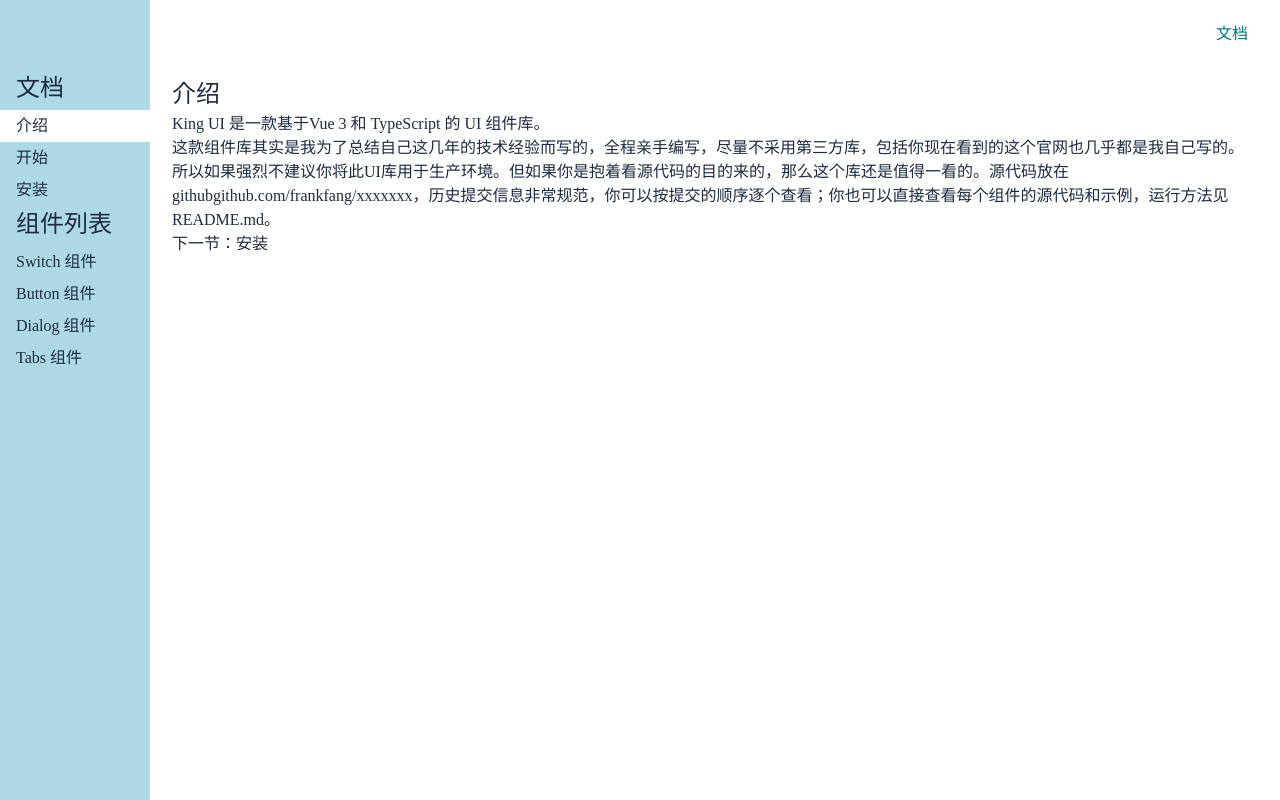
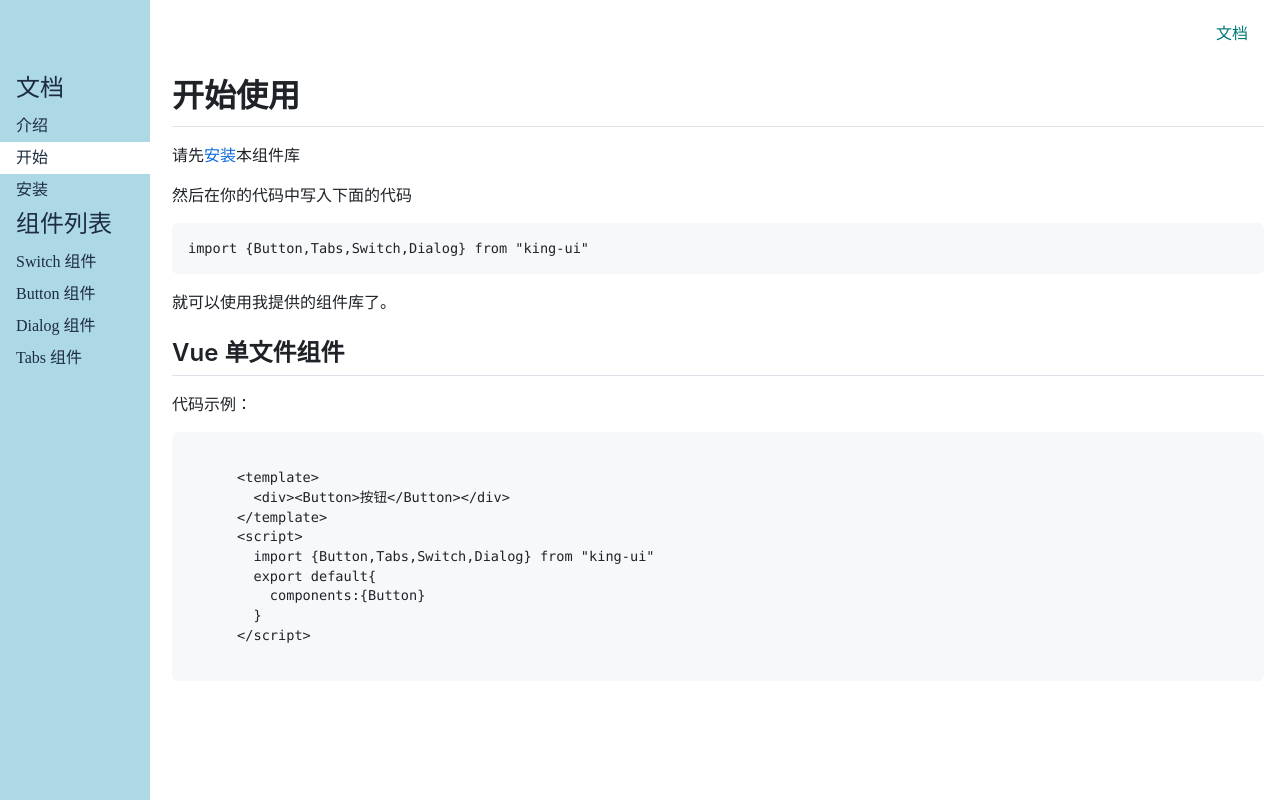
Before and after one commit to anecky/gulu-ui, a Vue app: page /#/doc/get-started in a window 1280 px wide. Before the commit this address led to /#/doc/intro. Built offline with nearby package versions, Linux system fonts and the light colour scheme.

Commit message:
引入github样式

```diff
--- a/src/view/GetStarted.vue
+++ b/src/view/GetStarted.vue
@@ -1,5 +1,5 @@
 <template>
-  <article>
+  <article class="markdown-body">
     <h1>
       开始使用
     </h1>
--- a/src/view/Install.vue
+++ b/src/view/Install.vue
@@ -1,5 +1,5 @@
 <template>
-  <article>
+  <article class="markdown-body">
     <h1>安装</h1>
     <p>打开终端运行下命令</p>
     <pre><code>npm install king-ui</code></pre>
--- a/src/view/Intro.vue
+++ b/src/view/Intro.vue
@@ -1,5 +1,5 @@
 <template>
-  <article>
+  <article class="markdown-body">
     <h1>介绍</h1>
     <p>King UI 是一款基于Vue 3 和 TypeScript 的 UI 组件库。</p>
     <p>这款组件库其实是我为了总结自己这几年的技术经验而写的，全程亲手编写，尽量不采用第三方库，包括你现在看到的这个官网也几乎都是我自己写的。</p>
```
